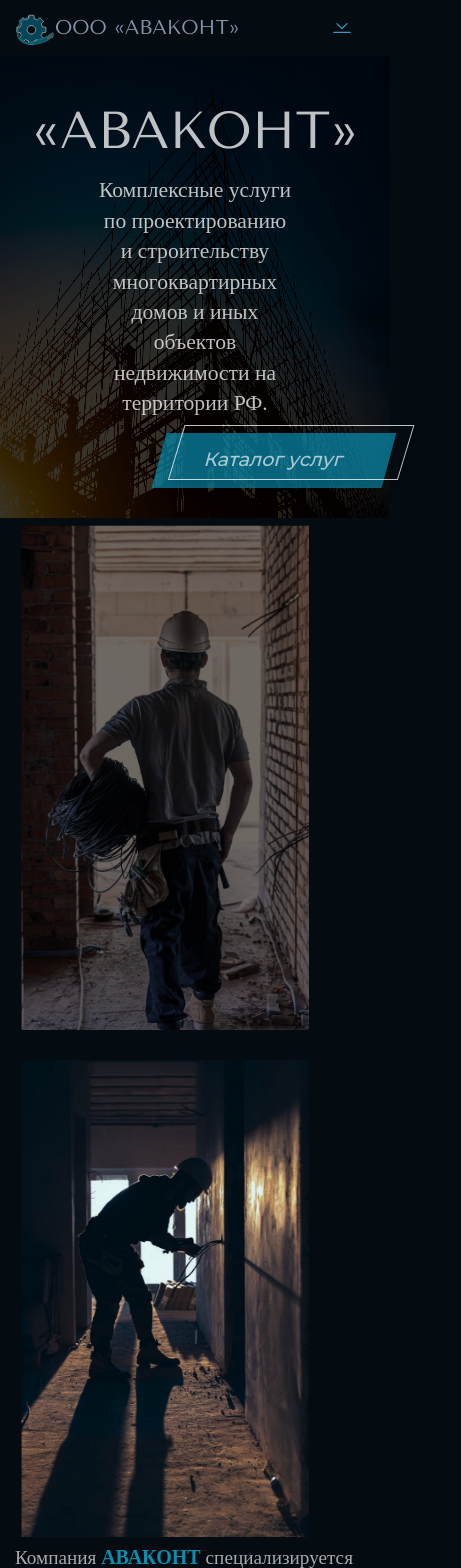
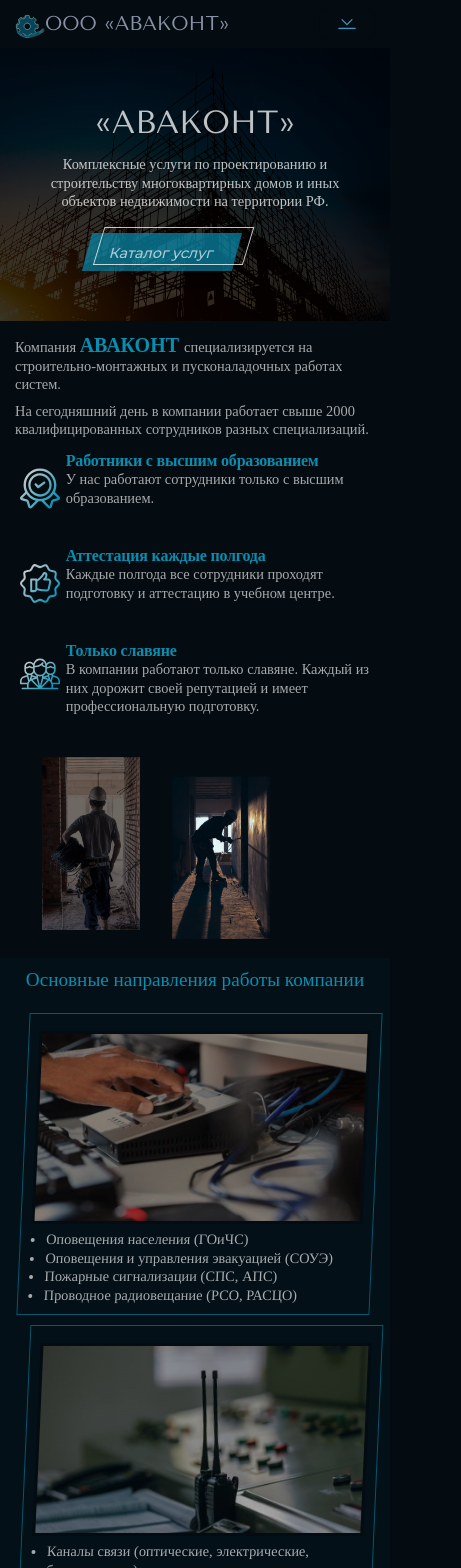
Before and after one commit to AnigalHub/Installation, a Vue app: page / in a window 390 px wide. Shown: the top 1568 px of the page, 461 px wide, since content can reach past the window. Built offline with nearby package versions, Linux system fonts and the light colour scheme.

Commit message:
добавлена адаптивность до 300 px шириной

```diff
--- a/src/App.vue
+++ b/src/App.vue
@@ -336,6 +336,179 @@ export default {
       float: left !important;
     }
   }
+
+  @media screen and (min-width: 300px) and (max-width: 500px){
+    h1{
+      padding: 10% 0 1.5%;
+      font-size: 2rem !important;
+      line-height: 3rem;
+    }
+    h2{
+      font-size: 1.2rem !important;
+      padding-bottom: 10px;
+    }
+    p, li, table {
+      font-size: .9rem !important;
+      line-height: 1.15rem;
+    }
+    ul{
+      margin-bottom: 0 !important;
+    }
+    p {
+      margin-bottom: .5rem !important;
+    }
+    #Home button, #Services button{
+      font-size: .9rem !important;
+    }
+    #Home .shadow, #Home button, #Services .shadow, #Services button{
+      height: 38px;
+    }
+    #Home{
+      padding-top: 5%;
+      padding-bottom: 10%;
+      p{
+        width: 95%;
+      }
+      button {
+        margin: 4% 20% 3% 20%;
+      }
+      .shadow, button{
+        width: 150px;
+      }
+    }
+    #About{
+      .row{
+        flex-direction: column-reverse;
+      }
+      .col-6{
+        width: 100%;
+        div{
+          padding-top: 7%;
+          padding-left: 3%;
+        }
+      }
+      img{
+        width: 130px;
+        padding: 4% 4.5% 2%;
+        &:last-child{
+          padding-top: 4%;
+        }
+      }
+    }
+    #Directions{
+      .row{
+        flex-direction: column;
+        margin: 0 1%;
+      }
+      .col{
+        padding: 10px;
+      }
+      img {
+        float: left;
+        width: 100%;
+        margin-top: 2%;
+        margin-bottom: 2%;
+      }
+      ul{
+        margin-left: -5%;
+      }
+    }
+    #Employees{
+      .employee{
+        height: 95px;
+        svg {
+          margin: 1.5% 1.5% 6%;
+          width: 40px;
+        }
+        span{
+          font-size: 1rem;
+          letter-spacing: -.2px;
+        }
+      }
+    }
+    #Advantages{
+      .row{
+        flex-direction: column;
+      }
+      h2{
+        margin-top: 0;
+      }
+      .col-6{
+        width: 100%;
+        padding-top: 3%;
+      }
+      img{
+        width: 45%;
+        padding-bottom: 0;
+        &:first-child {
+          margin-top: 2%;
+          margin-left: 3%;
+        }
+      }
+    }
+    #Licenses{
+      .table > :not(caption) > * > *{
+        padding: 0.35rem 0.35rem !important;
+      }
+      table  tr td:first-child{
+        width: 78%;
+      }
+      table svg{
+        margin-left: 0;
+      }
+      table span{
+        display: none;
+      }
+      .row{
+        flex-direction: column-reverse;
+      }
+      .col-5 {
+        width: 100%;
+      }
+      svg {
+        width: 50%;
+        margin-left: 25%;
+        margin-top: 0;
+      }
+    }
+    #Services{
+      padding: 2% 0 2%;
+      .row{
+        flex-direction: column-reverse;
+      }
+      img{
+        width: 45%;
+        &:last-child {
+          margin-left: 3%;
+        }
+      }
+      .col-5{
+        width: 100%;
+        margin-left: 6%;
+        margin-top: 4%;
+      }
+      .btn{
+        margin-left: 3%;
+      }
+      button, .shadow{
+        width: 205px;
+      }
+    }
+    #Advantages, #Services{
+      li {
+        font-size: 1rem;
+        line-height: 1.2rem;
+      }
+    }
+    #Contacts{
+      .contacts{
+        width: 100%;
+      }
+      svg{
+        width: 50px;
+      }
+    }
+  }
   @media screen and (min-width: 500px) and (max-width: 768px){
     h1{
       padding: 10% 0 1.5%;
--- a/src/components/Navbar.vue
+++ b/src/components/Navbar.vue
@@ -112,6 +112,9 @@
     @media screen and (max-width: 768px) {
         .navbar{
             padding: 5px 0;
+            svg{
+                width: 30px;
+            }
         }
         /*все кнопки в меню*/
         .nav-link {
```
